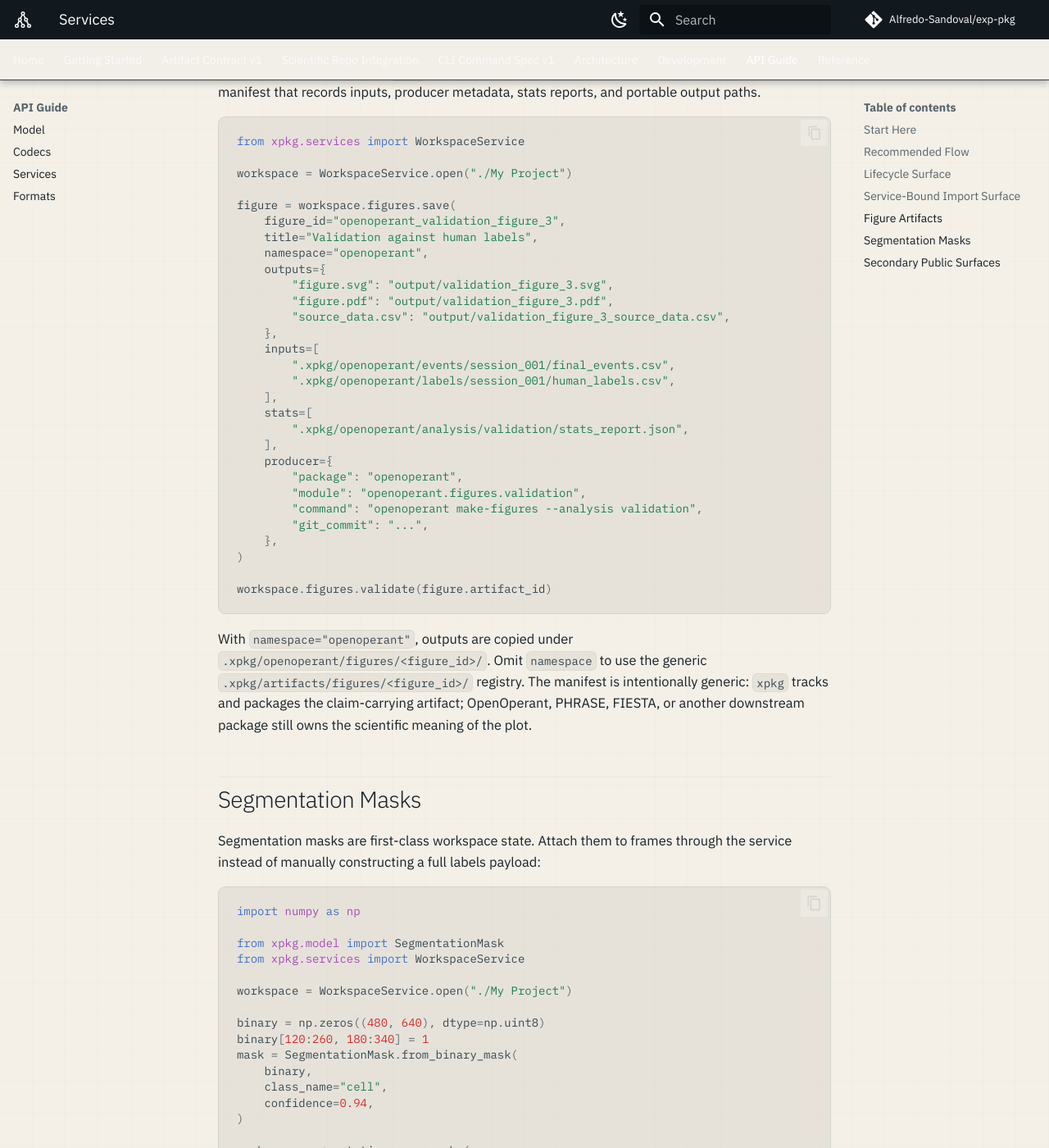
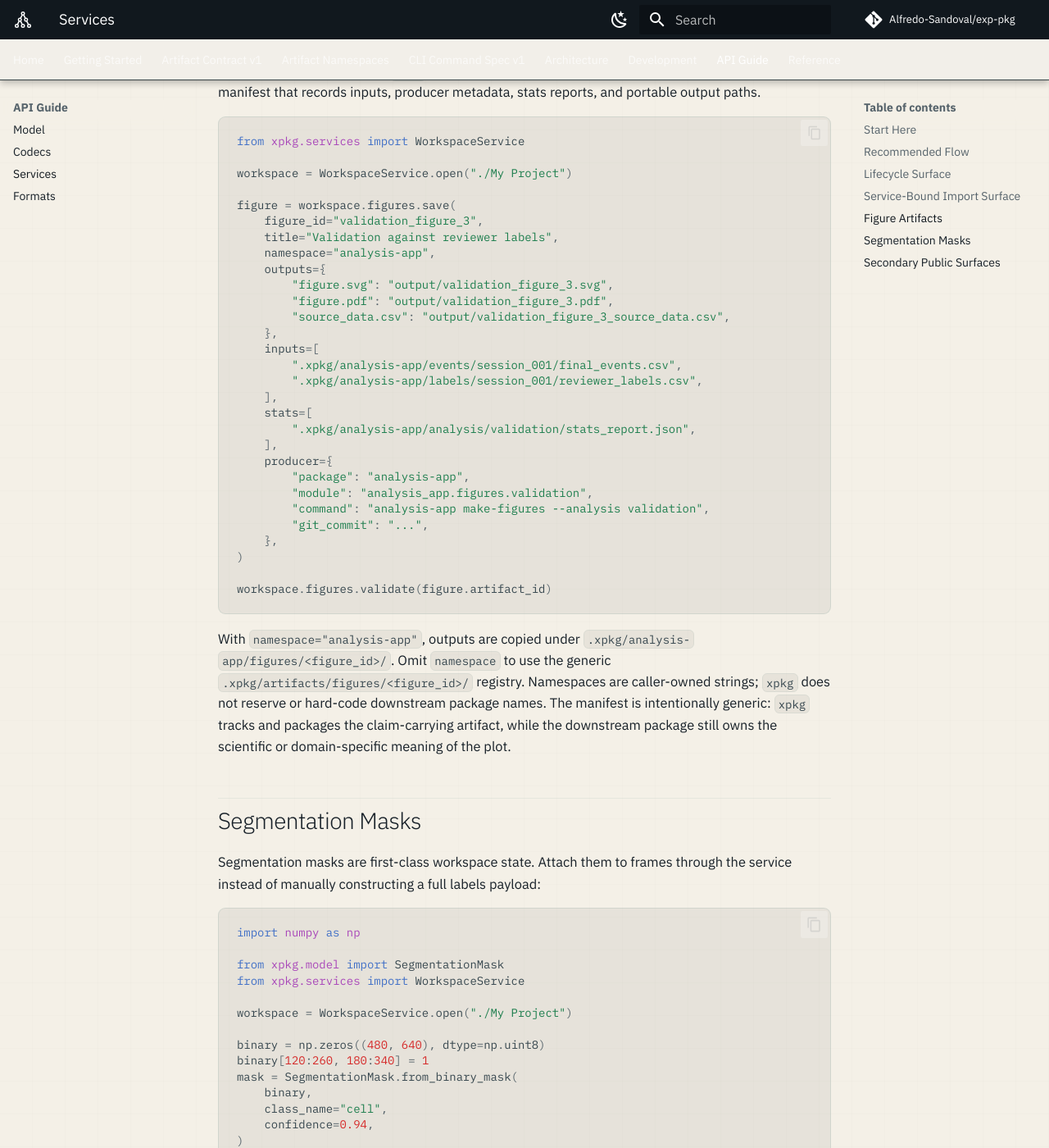
Before and after one commit to Alfredo-Sandoval/exp-pkg, an MkDocs documentation site: the page built from docs/api/services.md, in a window 1280 px wide and 1400 px high, scrolled down 2939 px. Shown: the whole window at 82% size. Built offline with MkDocs 1.6.1 and Material for MkDocs 9.7.7, drawn with Linux system fonts in a browser that asks for light colours; comment, search, counter and statistics services are not loaded.

Commit message:
docs: make artifact namespaces package-generic

````diff
--- a/docs/api/services.md
+++ b/docs/api/services.md
@@ -106,25 +106,25 @@ from xpkg.services import WorkspaceService
 workspace = WorkspaceService.open("./My Project")
 
 figure = workspace.figures.save(
-    figure_id="openoperant_validation_figure_3",
-    title="Validation against human labels",
-    namespace="openoperant",
+    figure_id="validation_figure_3",
+    title="Validation against reviewer labels",
+    namespace="analysis-app",
     outputs={
         "figure.svg": "output/validation_figure_3.svg",
         "figure.pdf": "output/validation_figure_3.pdf",
         "source_data.csv": "output/validation_figure_3_source_data.csv",
     },
     inputs=[
-        ".xpkg/openoperant/events/session_001/final_events.csv",
-        ".xpkg/openoperant/labels/session_001/human_labels.csv",
+        ".xpkg/analysis-app/events/session_001/final_events.csv",
+        ".xpkg/analysis-app/labels/session_001/reviewer_labels.csv",
     ],
     stats=[
-        ".xpkg/openoperant/analysis/validation/stats_report.json",
+        ".xpkg/analysis-app/analysis/validation/stats_report.json",
     ],
     producer={
-        "package": "openoperant",
-        "module": "openoperant.figures.validation",
-        "command": "openoperant make-figures --analysis validation",
+        "package": "analysis-app",
+        "module": "analysis_app.figures.validation",
+        "command": "analysis-app make-figures --analysis validation",
         "git_commit": "...",
     },
 )
@@ -132,12 +132,13 @@ figure = workspace.figures.save(
 workspace.figures.validate(figure.artifact_id)
 ```
 
-With `namespace="openoperant"`, outputs are copied under
-`.xpkg/openoperant/figures/<figure_id>/`. Omit `namespace` to use the generic
-`.xpkg/artifacts/figures/<figure_id>/` registry. The manifest is intentionally
-generic: `xpkg` tracks and packages the claim-carrying artifact; OpenOperant,
-PHRASE, FIESTA, or another downstream package still owns the scientific
-meaning of the plot.
+With `namespace="analysis-app"`, outputs are copied under
+`.xpkg/analysis-app/figures/<figure_id>/`. Omit `namespace` to use the generic
+`.xpkg/artifacts/figures/<figure_id>/` registry. Namespaces are caller-owned
+strings; `xpkg` does not reserve or hard-code downstream package names. The
+manifest is intentionally generic: `xpkg` tracks and packages the
+claim-carrying artifact, while the downstream package still owns the scientific
+or domain-specific meaning of the plot.
 
 ## Segmentation Masks
 
--- a/mkdocs.yml
+++ b/mkdocs.yml
@@ -79,7 +79,7 @@ nav:
   - Home: index.md
   - Getting Started: getting-started.md
   - Artifact Contract v1: artifact_contract_v1.md
-  - Scientific Repo Integration: scientific-repo-integration.md
+  - Artifact Namespaces: artifact-namespaces.md
   - CLI Command Spec v1: cli_command_spec_v1.md
   - Architecture:
       - Media IO Stack: architecture/media-io.md
````
Also changed, not shown: README.md (+5 -3 lines), docs/api/formats.md (+3 -2 lines), docs/artifact-namespaces.md (added, +103 -0 lines), docs/artifact_contract_v1.md (+4 -3 lines), docs/getting-started.md (+8 -7 lines), docs/scientific-repo-integration.md (deleted, +0 -214 lines), 1 other file.
